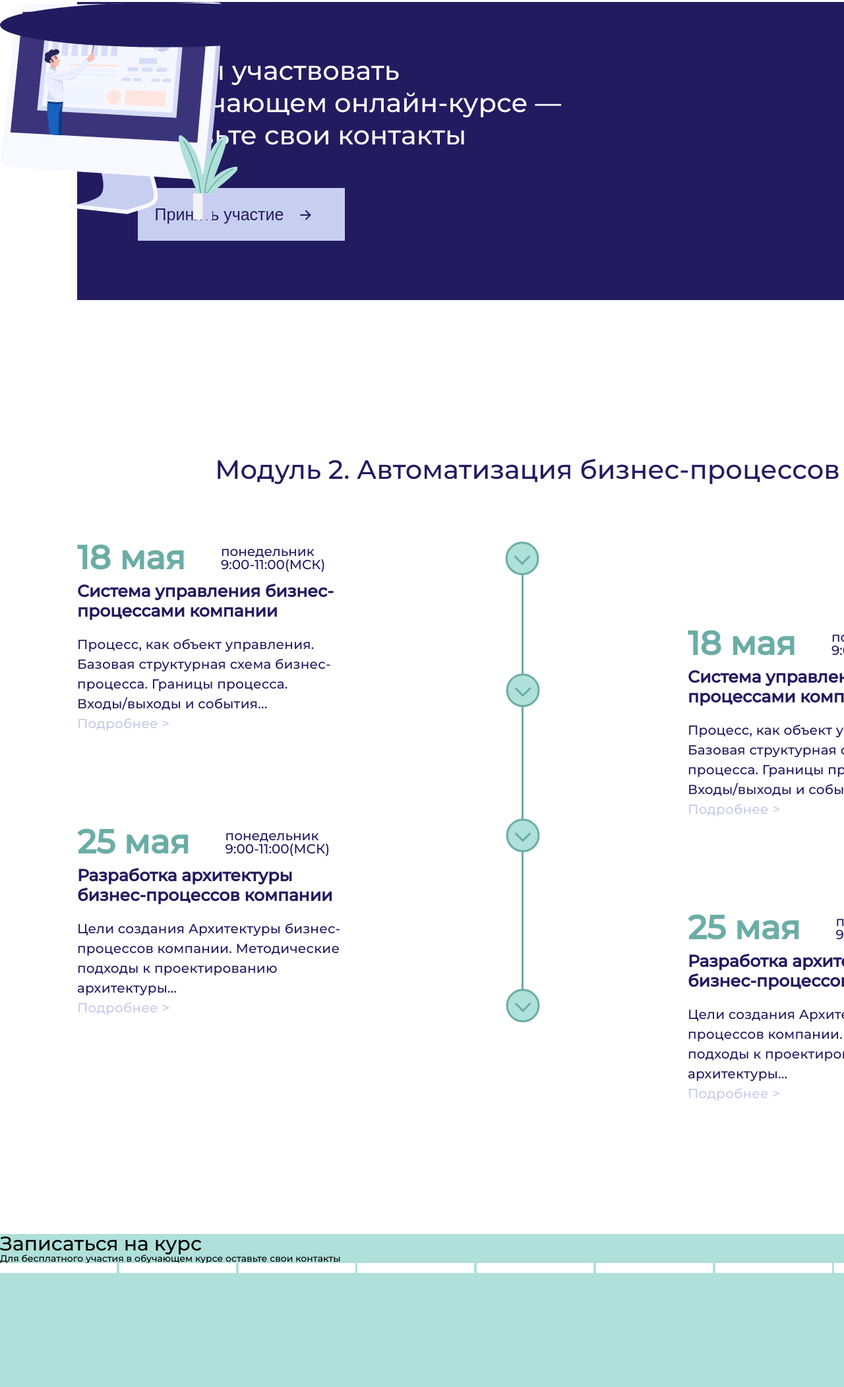
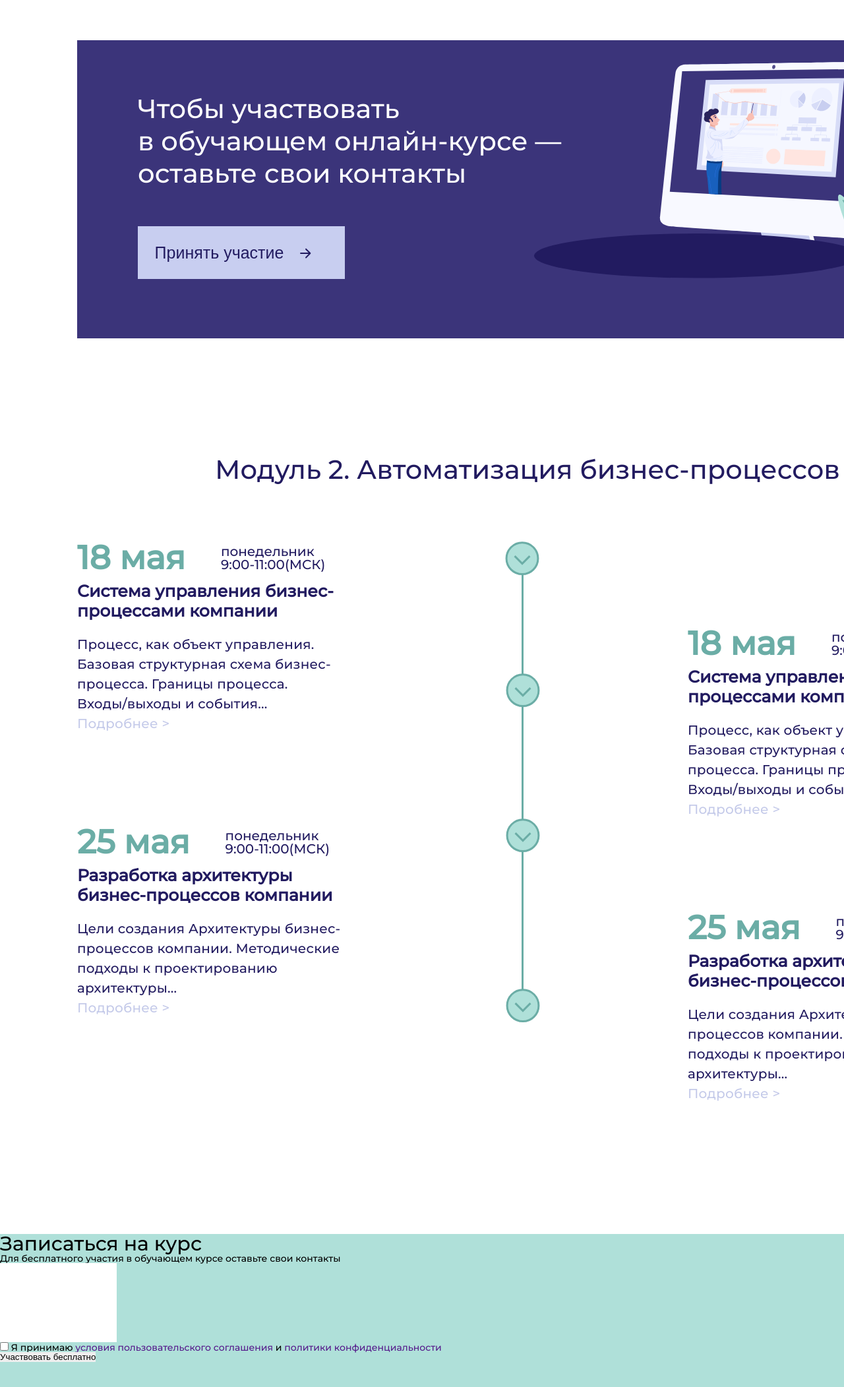
Before and after one commit to MaximZeb/Site_Elma, a plain HTML site: page index.html in a window 1280 px wide. Shown: the part 5004-7107 px from the top of the page at 66% size. Drawn offline with Linux system fonts and the light colour scheme; files whose address does not match are found by name.

Commit message:
Added form

```diff
--- a/css/style.css
+++ b/css/style.css
@@ -368,7 +368,6 @@ li {
 	height:auto;
 	margin-bottom: 140px;
 	float:right;
-
 }
 /*линия с кружком и галочкой*/
 .headlines {
@@ -441,27 +440,31 @@ li {
 	width:500px;
 	height: 400px;
     position: absolute;
-    margin:
+    right:100px;
+    bottom: 60px;
 }
 .monitor {
-	position: relative;
+
 }
 .Monitor{
 	background-image: url(../img/computer/desktop.svg);
 	width: 360px;
 	height: 330px;
 	background-repeat: no-repeat;
-	z-index: 9;
+	z-index: 99999;
 	display: inline-block;
+	position: relative;
 }
 .shawdow {
 	position: absolute;
 	background-image: url(../img/computer/shawd.svg);
-	width: 500px;
+	width: 480px;
 	height: 70px;
 	background-repeat: no-repeat;
-	z-index: 9;
+	z-index: 99;
 	display: inline-block;
+	bottom: 0px;
+	right: 70px;
 }
 .rast {
 	position: absolute;
@@ -471,14 +474,17 @@ li {
 	background-repeat: no-repeat;
 	z-index: 9;
 	display: inline-block;
+	left: 0px;
+	top: 0px;
 }
-
 .slide5 {
 	margin-right: 117px;
 	margin-left: 117px;
+	position: absolute;
+	bottom: 40px;
 }
 .text5 {
-	background-color: #221B60;
+	background-color: #3B347A;;
 	height: 452px;
 	width: 1365px;
 	position: relative;
@@ -492,7 +498,6 @@ li {
 	font-size: 40px;
 	line-height: 49px;
 	color: #FFFFFF;
-
 }
 .linkButton {
 	position: absolute;
--- a/index.html
+++ b/index.html
@@ -258,7 +258,7 @@ Rounding" src="img/Sergey.jpg">
 			<div id="modul22" class="modul">
 				<h3>Модуль 2. Автоматизация бизнес-процессов</h3>
 			</div>
-			<!-- колонка 1 -->
+		<!-- колонка 1 -->
 <div class="colom12">
 	<div class="stringBlock1">
 		<span class="may18">18 мая</span>
@@ -324,7 +324,6 @@ Rounding" src="img/Sergey.jpg">
 			</div>
 </div>
 <!-- Линия конец -->
-
 		</div>
 	</div>
 </div>
@@ -339,14 +338,17 @@ Rounding" src="img/Sergey.jpg">
 			</div>
 			<div class="forma">
 				<form action="">
-					<input type="text" class="">
-					<input type="tel" class="">
-					<input type="email" class="">
-					<input type="text" class="">
-					<input type="text" class="">
-					<input type="text" class="">
-					<input type="text" class="">
-					<input type="text" class="">
+					<input type="text" class="" value=""><br>
+					<input type="tel" class="" value=""><br>
+					<input type="email" class="" value=""><br>
+					<input type="text" class="" value=""><br>
+					<input type="text" class="" value=""><br>
+					<input type="text" class="" value=""><br>
+					<input type="text" class="" value=""><br>
+					<input type="text" class="" value=""><br>
+					<input type="checkbox" id="vehicle3" name="vehicle3" value="Boat">
+					<label for="vehicle3"> Я принимаю <a href="">условия пользовательского соглашения</a> и <a href="">политики конфиденциальности</a><br>
+				   <input type="submit" value="Участвовать бесплатно">
 				</form>
 			</div>
 		</div>
```
